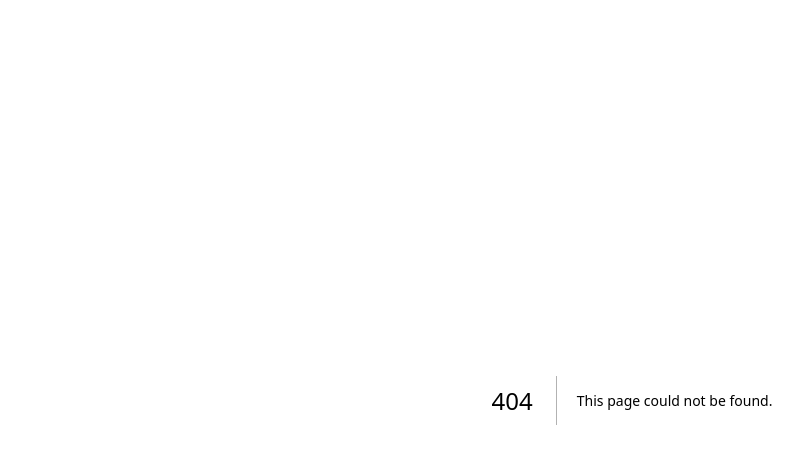
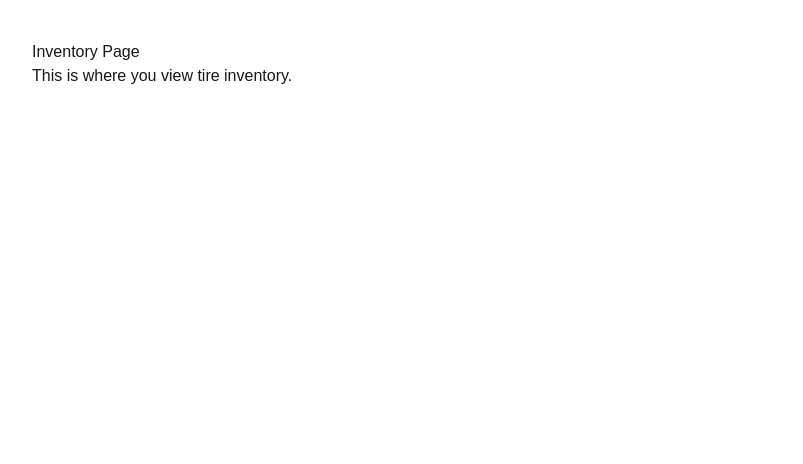
Before and after one commit to SAI-ux23/tire-ops, a Next.js app: page /view-inventory in a window 1280 px wide. Before the commit this address had no page. Shown: the top 464 px of the page, without its empty margins (8-811 px from the left). Built offline with nearby package versions, Linux system fonts and the light colour scheme.

Commit message:
Create page.tsx

```diff
--- /dev/null
+++ b/app/view-inventory/page.tsx
@@ -0,0 +1,8 @@
+export default function ViewInventory() {
+  return (
+    <div style={{ padding: "40px", fontFamily: "Arial" }}>
+      <h1>Inventory Page</h1>
+      <p>This is where you view tire inventory.</p>
+    </div>
+  );
+}
```
